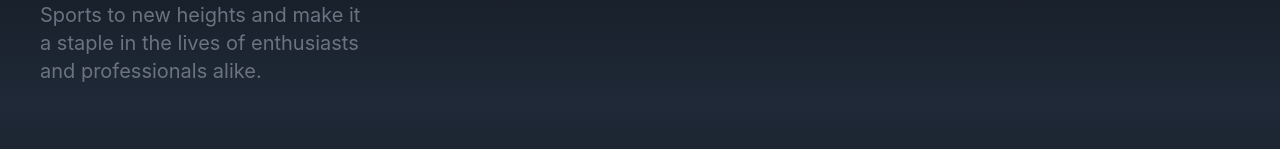
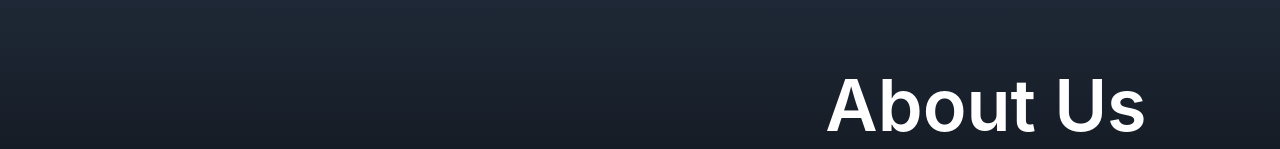
Before and after one commit to Debdip2003/MMA-Website, a React (Create React App) app: page / in a window 1280 px wide. Shown: the part 911-1060 px from the top of the page. Built offline with nearby package versions, Linux system fonts and the light colour scheme.

Commit message:
player listing fix

```diff
--- a/src/components/About.jsx
+++ b/src/components/About.jsx
@@ -9,7 +9,7 @@ const About = () => {
           <AboutImageSection />
           <div className="flex flex-col justify-center h-full mr-10">
             <h2 className="text-5xl md:text-7xl font-semibold text-white max-w-lg mb-6 text-center">
-              About
+              About Us
             </h2>
             <p className="text-gray-500 py-4 max-w-lg text-sm sm:text-base md:text-lg lg:text-xl">
               Next Level MMA is a Non-Profit Trust registered under West Bengal
--- a/src/components/Home.jsx
+++ b/src/components/Home.jsx
@@ -10,7 +10,7 @@ const Home = () => {
             Welcome to Next Level MMA
           </h2>
           <p className="text-gray-500 py-4 max-w-lg text-sm sm:text-base md:text-lg lg:text-xl">
-            At Next Level MMA, we are dedicated to making Combat Sports
+            {/* At Next Level MMA, we are dedicated to making Combat Sports
             accessible to everyone. Since our inception in 2015, we have been at
             the forefront of promoting and developing Combat Sports through our
             state-of-the-art training center located in Saltlake. We proudly
@@ -19,7 +19,15 @@ const Home = () => {
             mission is to foster an ecosystem where Combat Sports Athletes,
             Teachers, Clubs, and related entities can thrive. Join us in our
             journey to elevate Combat Sports to new heights and make it a staple
-            in the lives of enthusiasts and professionals alike.
+            in the lives of enthusiasts and professionals alike. */}
+            At Next Level MMA, we are dedicated to create a Combat Sports
+            Ecosystem in Eastern India. The Ecosystem includes Combat Sports
+            Athletes, Coaches, Clubs, Events, Equipment Manufacturers, Center of
+            Excellence, Health Clubs, University etc. Through the ecosystem we
+            want to create a Combat Sports Industry that will benefit all its
+            stakeholders. We want to oversee a lot of Combat Sports relatated
+            activities around Bengal and East India. Our aim is to make Kolkata,
+            the Combat Sports Capital of India.
           </p>
         </div>
         <div className="w-full mt-6 md:mt-0 md:w-auto">
--- a/src/components/LatestEvents.jsx
+++ b/src/components/LatestEvents.jsx
@@ -6,7 +6,7 @@ const LatestEvents = () => {
     <div className="bg-gradient-to-b from-black via-black to-gray-800">
       <div className="mx-10 py-20">
         <p className="text-5xl md:text-7xl font-semibold text-white max-w-lg mb-6 text-center">
-          Latest Events
+          Events
         </p>
         <div className="mt-8">
           <LatestEventCarousal />
--- a/src/components/PlayerList.jsx
+++ b/src/components/PlayerList.jsx
@@ -28,14 +28,17 @@ const PlayerList = ({ players }) => {
             <>
               <li
                 key={player.id}
-                className="cursor-pointer p-3 px-6 w-8/12 bg-gray-800 hover:bg-gray-700 rounded-xl "
+                className="cursor-pointer p-3 px-6 w-8/12 bg-gray-800 hover:bg-gray-700 rounded-xl overflow-hidden"
                 onClick={() => navigate(`/players/${player.id}`)}
               >
-                <div className="flex  justify-around w-full md:flex-row items-center gap-6 flex-col">
-                  <h3 className="text-xl font-semibold text-white md:w-[30%]">
+                <div className="flex flex-wrap justify-around w-full md:flex-row items-center gap-6 flex-col">
+                  <h3 className="text-xl portrait:text-lg flex-1 flex-wrap flex justify-between gap-6 font-semibold text-white md:w-[30%]">
                     {player.firstName} {player.lastName}
+                    <div className="text-sm text-gray-400 pt-1 landscape:hidden">
+                      {player.numberofFights}-{player.wins}-{player.losses}
+                    </div>
                   </h3>
-                  <div className="flex justify-between md:w-[40%] gap-4 text-sm text-gray-400">
+                  <div className="flex justify-between md:w-[40%] gap-4 text-sm text-gray-400 portrait:hidden">
                     <p>
                       <span className="font-medium text-white">Gender:</span>{" "}
                       {player.gender}
```
